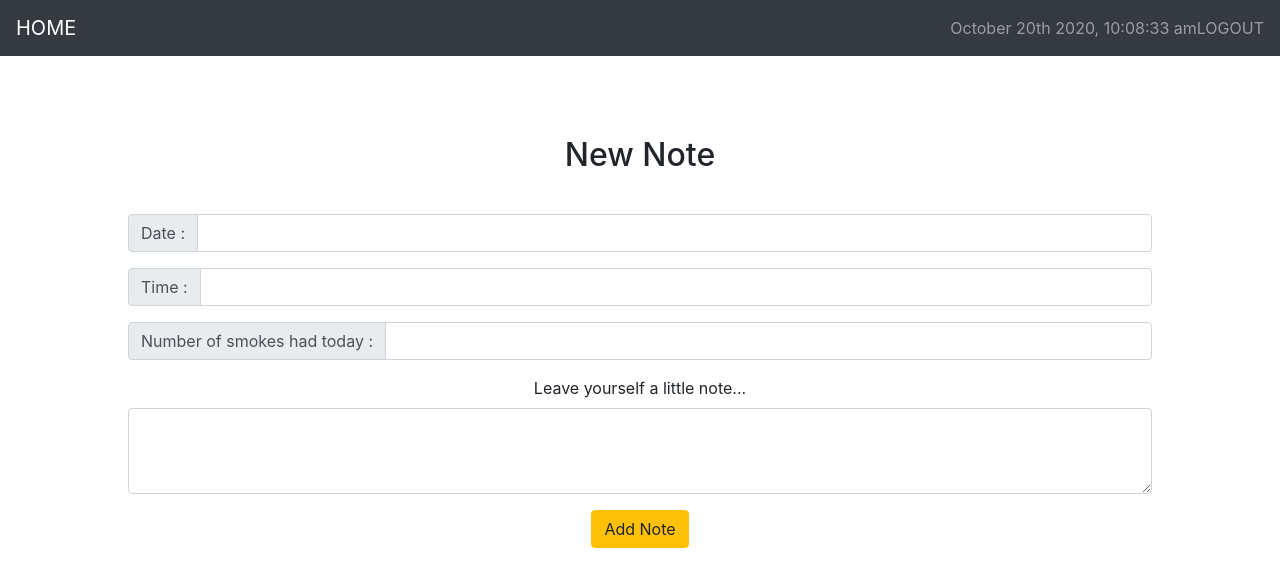
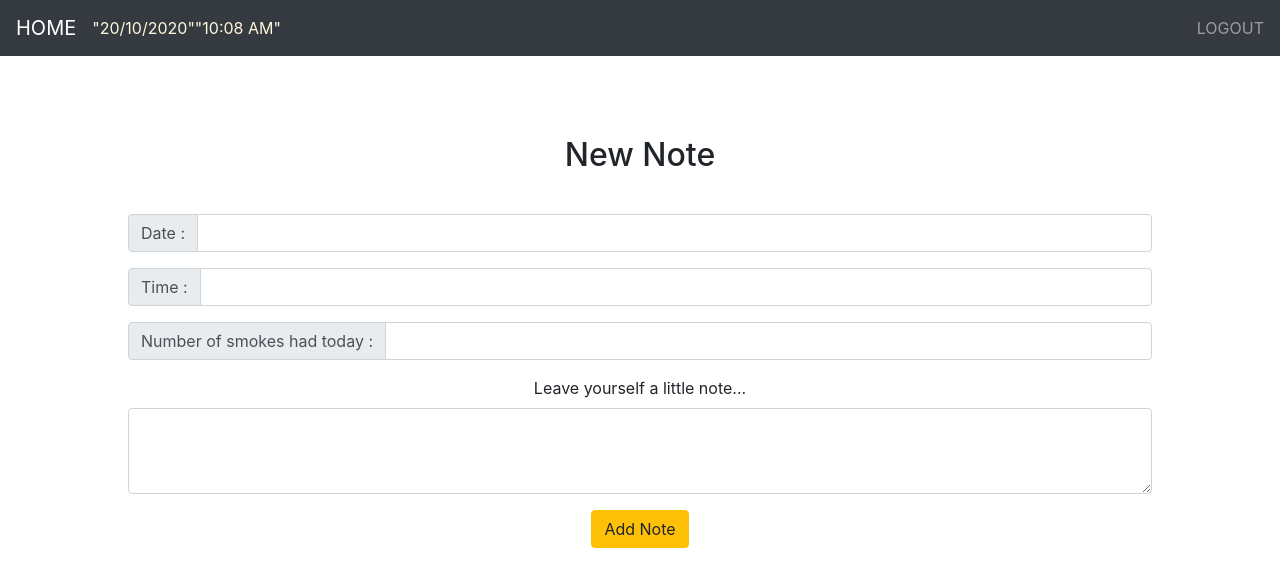
Before and after one commit to Jermayy/EZ-Quit_, a React (Create React App) app in the folder client/: page /NewNote in a window 1280 px wide. Shown: the top 586 px of the page. Built offline with nearby package versions, Linux system fonts and the light colour scheme.

Commit message:
add dayjs to replace momentjs for time and date

```diff
--- a/client/src/Components/DashboardHeader/DashboardHeader.css
+++ b/client/src/Components/DashboardHeader/DashboardHeader.css
@@ -0,0 +1,4 @@
+.timeDate{
+    color: cornsilk;
+    font-size: 1rem;
+}
--- a/client/src/Components/DashboardHeader/DashboardHeader.js
+++ b/client/src/Components/DashboardHeader/DashboardHeader.js
@@ -2,14 +2,17 @@ import React from "react";
 import Navbar from "react-bootstrap/Navbar";
 import { Link } from "react-router-dom";
 import "./DashboardHeader.css";
-import moment from "moment";
 
 import { useHistory } from 'react-router-dom';
 import axios from 'axios';
 
+const dayjs = require('dayjs');
+
 
 export default function DashboardHeader() {
-  let time = moment().format("MMMM Do YYYY, h:mm:ss a");
+  const date = JSON.stringify(dayjs().format('DD/MM/YYYY'));
+  const time = JSON.stringify(dayjs().format('hh:mm A'));
+
 
   const history = useHistory();
 
@@ -27,10 +30,12 @@ const logout = (event) =>{
     <Navbar bg="dark" variant="dark">
       <Navbar.Brand href="/NoteList">NOTES</Navbar.Brand>
       <Navbar.Toggle />
+      <p className="justify-content-center timeDate">{date}</p>
+      <p className="justify-content-center timeDate">{time}</p>
       <Navbar.Collapse className="justify-content-end">
-        <Navbar.Text>
-          <div>{time}</div>
-        </Navbar.Text>
+
+
+
 
         <Navbar.Text>
           <div onClick={logout}>LOGOUT</div>
--- a/client/src/Components/NoteHeader/NoteHeader.css
+++ b/client/src/Components/NoteHeader/NoteHeader.css
@@ -0,0 +1,4 @@
+.timeDate{
+    color: cornsilk;
+    font-size: 1rem;
+}
--- a/client/src/Components/NoteHeader/NoteHeader.js
+++ b/client/src/Components/NoteHeader/NoteHeader.js
@@ -1,15 +1,16 @@
 import React from "react";
 import Navbar from "react-bootstrap/Navbar";
+import { Link } from "react-router-dom";
 import "./NoteHeader.css";
-import { Link } from "react-router-dom";
-import moment from "moment";
 
 import { useHistory } from 'react-router-dom';
 import axios from 'axios';
 
+const dayjs = require('dayjs');
 
 export default function NoteHeader() {
-  let time = moment().format("MMMM Do YYYY, h:mm:ss a");
+  const date = JSON.stringify(dayjs().format('DD/MM/YYYY'));
+  const time = JSON.stringify(dayjs().format('hh:mm A'));
 
   const history = useHistory();
 
@@ -26,12 +27,11 @@ export default function NoteHeader() {
     <Navbar bg="dark" variant="dark">
       <Navbar.Brand href="/Dashboard">HOME</Navbar.Brand>
       <Navbar.Toggle />
+      <p className="justify-content-center timeDate">{date}</p>
+      <p className="justify-content-center timeDate">{time}</p>
+
       <Navbar.Collapse className="justify-content-end">
-        <Navbar.Text>
-          <div>{time}</div>
-        </Navbar.Text>
-
-        <Navbar.Text>
+              <Navbar.Text>
           <div onClick={logout}>LOGOUT</div>
         </Navbar.Text>
       </Navbar.Collapse>
```
